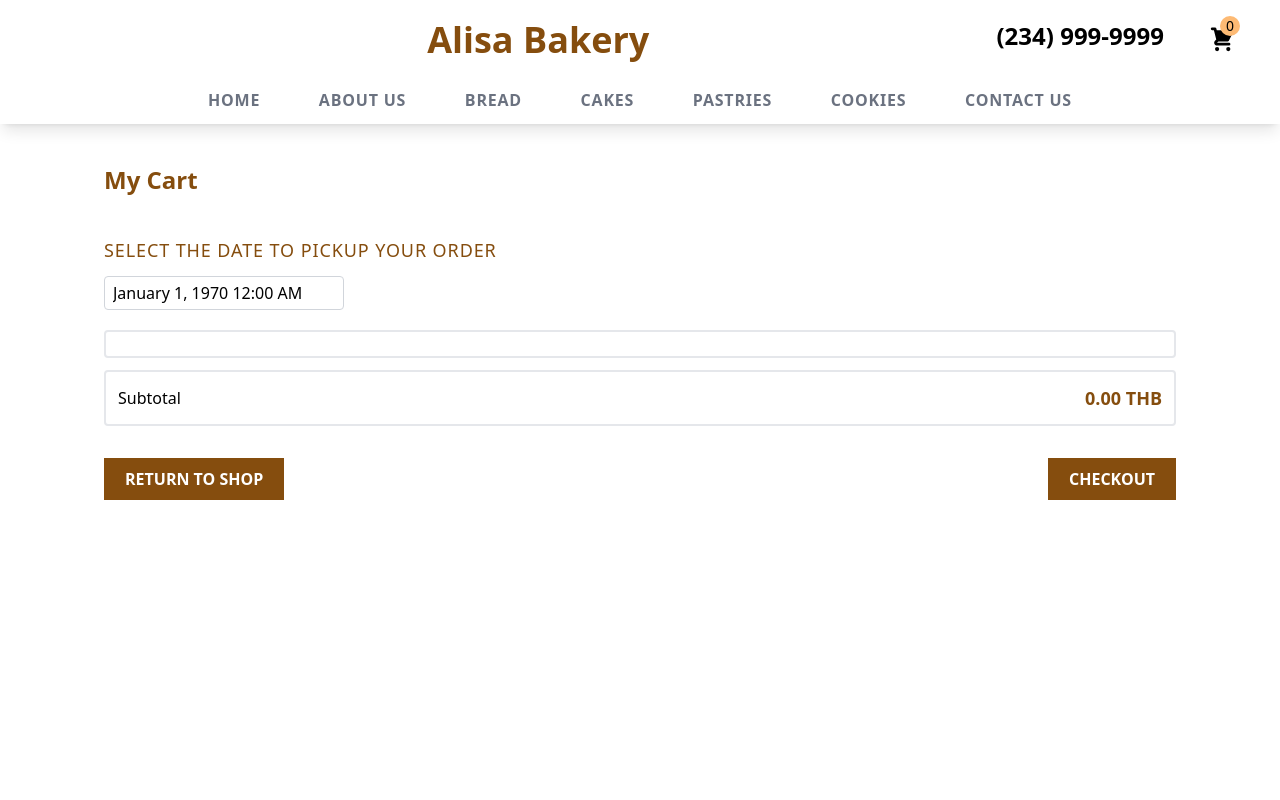
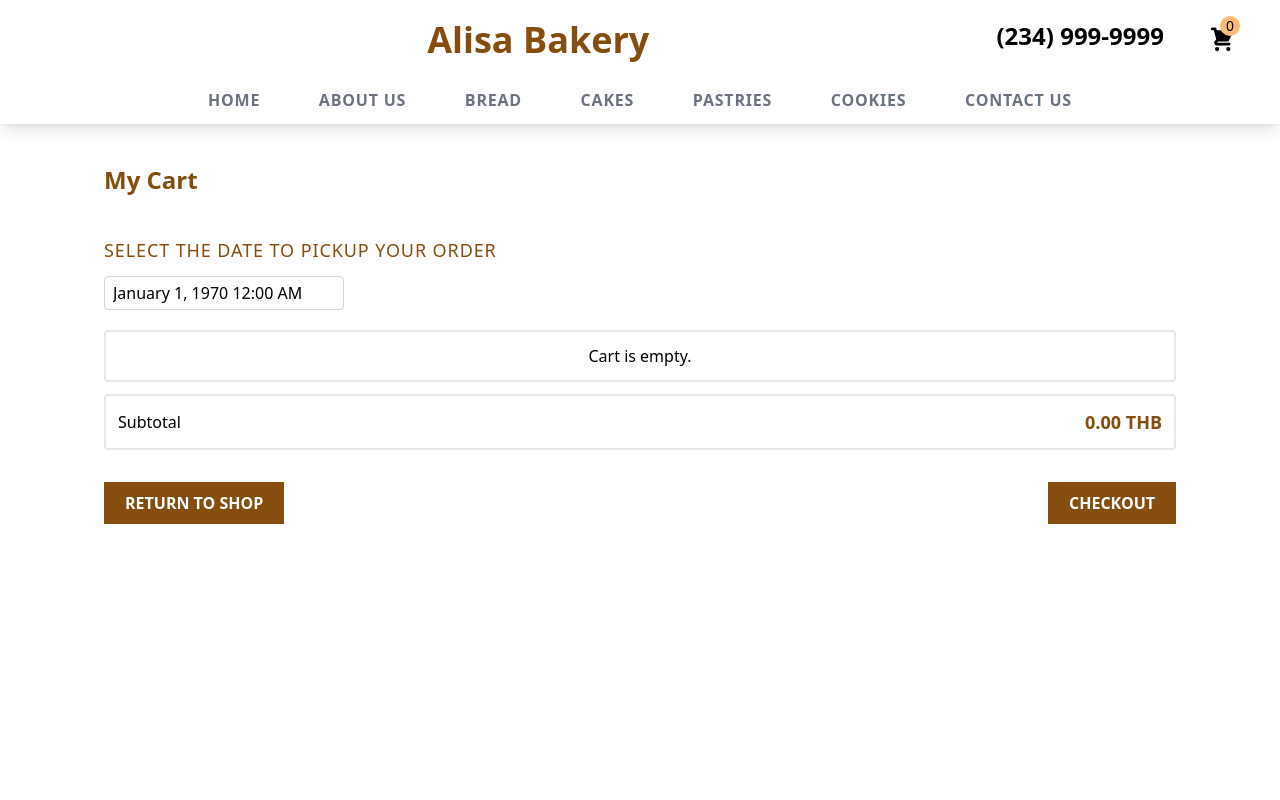
Before and after one commit to alisa-uthi/bakery-spring-boot-react, a Next.js app in the folder bakery-nextjs/: page /cart in a window 1280 px wide. Shown: the top 800 px of the page. Built offline with nearby package versions, Linux system fonts and the light colour scheme.

Commit message:
feat: clear cart after checkout

```diff
--- a/bakery-nextjs/components/CartItemList.tsx
+++ b/bakery-nextjs/components/CartItemList.tsx
@@ -8,9 +8,13 @@ const CartItemList = () => {
 
   return (
     <div className="mt-5 rounded border-2 border-gray-200 p-3">
-      {cartItems.map((item: CartItem, index: number) => (
-        <CartItemRow key={index} item={item} />
-      ))}
+      {cartItems.length ? (
+        cartItems.map((item: CartItem, index: number) => (
+          <CartItemRow key={index} item={item} />
+        ))
+      ) : (
+        <h1 className="text-center">Cart is empty.</h1>
+      )}
     </div>
   )
 }
--- a/bakery-nextjs/pages/cart/checkout.tsx
+++ b/bakery-nextjs/pages/cart/checkout.tsx
@@ -1,11 +1,16 @@
 import Head from 'next/head'
+import { useAppDispatch } from '../../app/hooks'
 import BillingAddressForm from '../../components/BillingAddressForm'
 import CustomerInformationForm from '../../components/CustomerInformationForm'
 import OrderSummary from '../../components/OrderSummary'
 import PaymentMethod from '../../components/PaymentMethod'
+import { clearCart } from '../../slices/cartSlice'
 
 const CheckoutPage = () => {
+  const dispatch = useAppDispatch()
+
   const handleCheckout = () => {
+    dispatch(clearCart())
     alert('This service is not available yet.')
   }
 
--- a/bakery-nextjs/slices/cartSlice.ts
+++ b/bakery-nextjs/slices/cartSlice.ts
@@ -97,6 +97,7 @@ export const cartSlice = createSlice({
     changePickupDate: (state, action: PayloadAction<Date>) => {
       state.pickupDate = action.payload.toString()
     },
+    clearCart: () => initialState,
   },
 })
 
@@ -108,6 +109,7 @@ export const {
   decreaseQuantity,
   adjustQuantity,
   changePickupDate,
+  clearCart,
 } = cartSlice.actions
 
 // Selectors
```
